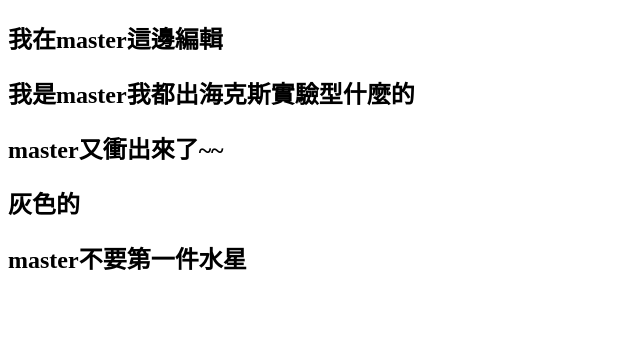
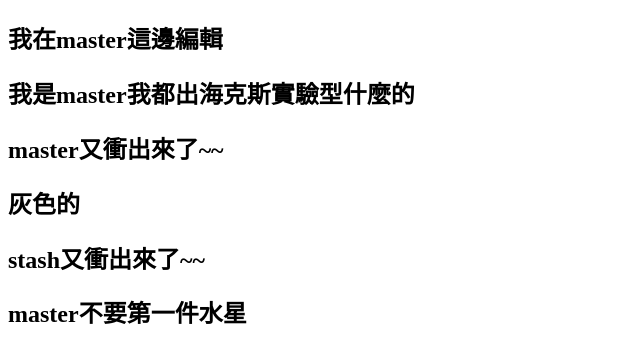
Before and after one commit to MiliosFumigos/sourcetreeTest, a plain HTML site: page index.html in a window 1280 px wide. Shown: the whole page, without its empty margins (0-640 px from the left). Drawn offline with Linux system fonts and the light colour scheme.

Commit message:
吼吼吼 stash來了

```diff
--- a/index.html
+++ b/index.html
@@ -10,6 +10,7 @@
     <h2>我是master我都出海克斯實驗型什麼的</h2>
     <h2>master又衝出來了~~</h2>
     <h2>灰色的</h2>
+    <h2>stash又衝出來了~~</h2>
 
     <h2>master不要第一件水星</h2>
   </body>
```
